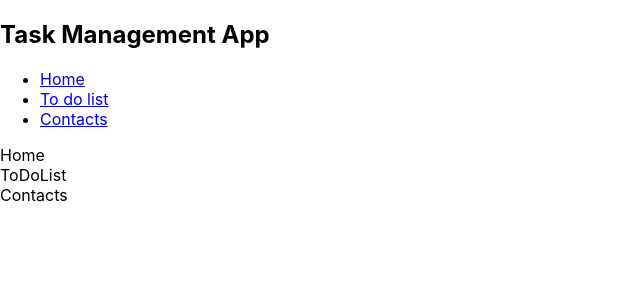
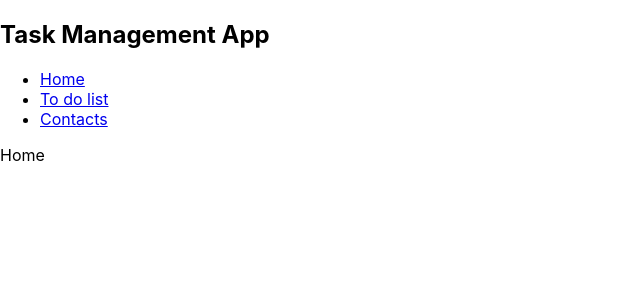
Before and after one commit to kamranvd/task-manage-web-app, a React (Create React App) app: page / in a window 1280 px wide. Shown: the top 300 px of the page, without its empty margins (0-640 px from the left). Built offline with nearby package versions, Linux system fonts and the light colour scheme.

Commit message:
added routes

```diff
--- a/package.json
+++ b/package.json
@@ -1,5 +1,5 @@
 {
-  "homepage": "https://kamranvd.github.io/task-manage-web-app/",
+  "homepage": "https://kamranvd.github.io/task-manage-web-app",
   "name": "task-manage-web-app",
   "version": "0.1.0",
   "private": true,
--- a/src/App.js
+++ b/src/App.js
@@ -1,6 +1,6 @@
 
 import './App.css';
-import { HashRouter, Link } from "react-router-dom";
+import { HashRouter, Link, Route, Routes } from "react-router-dom";
 import Home from './components/Home/Home';
 import ToDoList from './components/ToDoList/ToDoList';
 import Contacts from './components/Contacts/Contacts';
@@ -16,10 +16,12 @@ function App() {
             <li><Link to="/todolist">To do list</Link></li>
             <li><Link to="/contacts">Contacts</Link></li>
           </ul>
+          <Routes>
+            <Route exact path='/' Component={Home} />
+            <Route path='/todolist' Component={ToDoList} />
+            <Route path='/contacts' Component={Contacts} />
+          </Routes>
        </HashRouter>
-       <Home />
-       <ToDoList />
-       <Contacts />
       </header>
     </div>
   );
```
